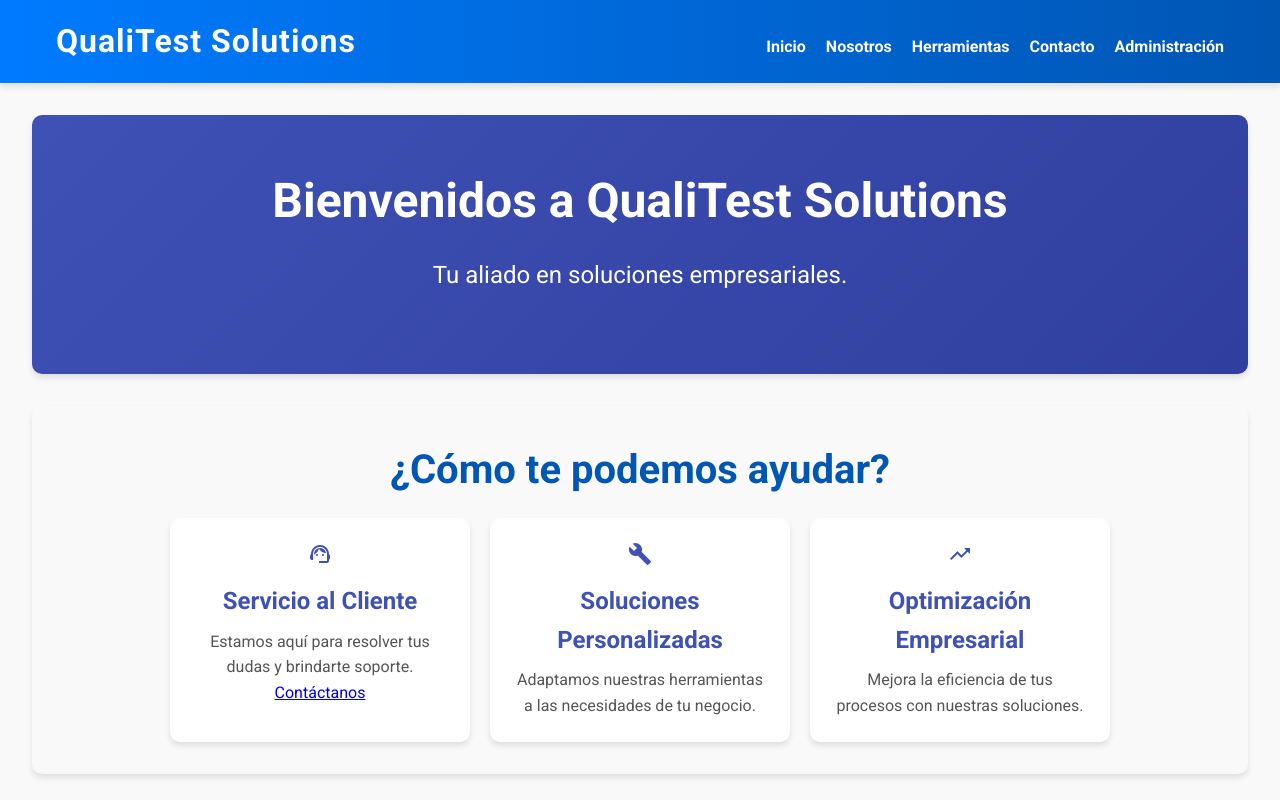
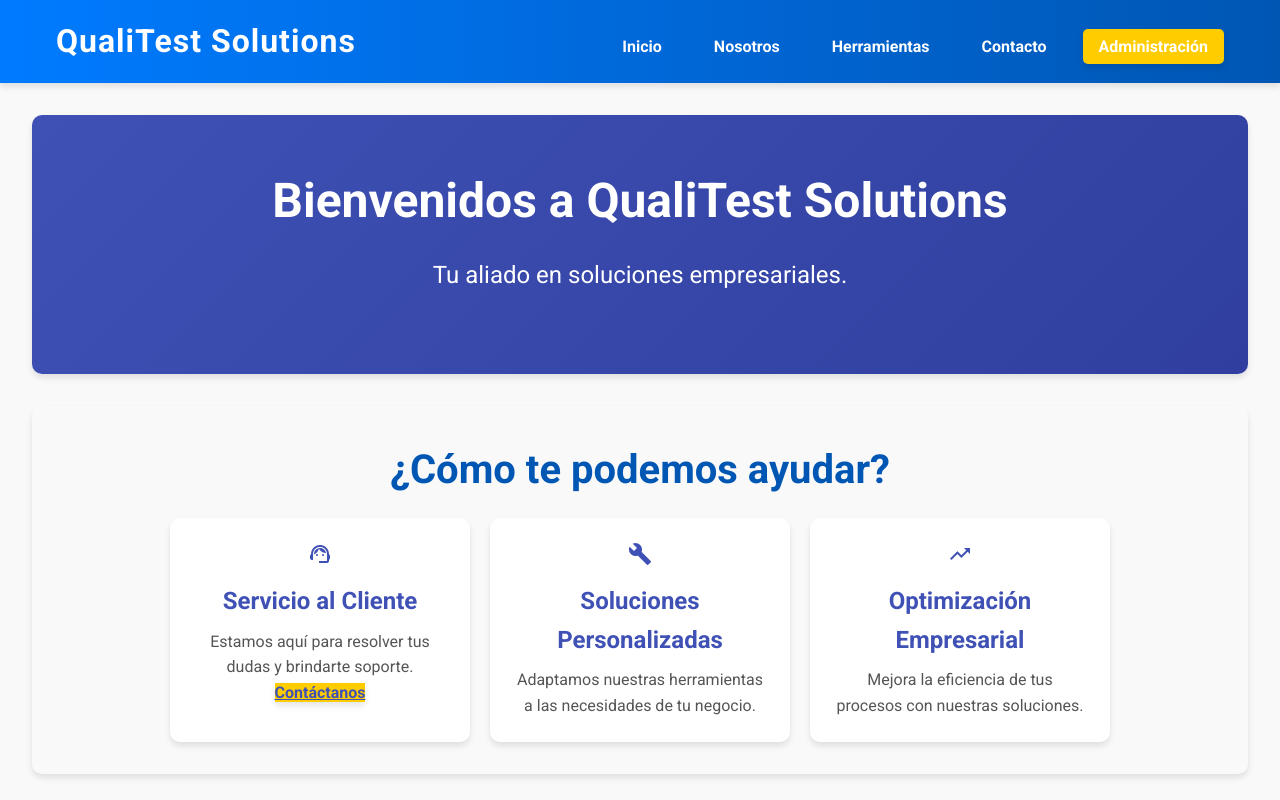
Before and after one commit to sergio129/webinformativo, a website: page index.html in a window 1280 px wide. Shown: the top 800 px of the page. Drawn offline with Linux system fonts and the light colour scheme; no server answers.

Commit message:
modificacion de videos

```diff
--- a/index.html
+++ b/index.html
@@ -16,11 +16,11 @@
             <div class="logo">QualiTest Solutions</div>
             <nav>
                 <ul class="mui-nav">
-                    <li><a href="index.html">Inicio</a></li>
-                    <li><a href="nosotros.html">Nosotros</a></li>
-                    <li><a href="herramientas.html">Herramientas</a></li>
-                    <li><a href="contacto.html">Contacto</a></li>
-                    <li><a href="login.html">Administración</a></li>
+                    <li><a href="index.html" class="mui-btn mui-btn--flat">Inicio</a></li>
+                    <li><a href="nosotros.html" class="mui-btn mui-btn--flat">Nosotros</a></li>
+                    <li><a href="herramientas.html" class="mui-btn mui-btn--flat">Herramientas</a></li>
+                    <li><a href="contacto.html" class="mui-btn mui-btn--flat">Contacto</a></li>
+                    <li><a href="login.html" class="mui-btn mui-btn--raised mui-btn--primary">Administración</a></li>
                 </ul>
             </nav>
         </div>
--- a/styles.css
+++ b/styles.css
@@ -71,6 +71,12 @@ header nav ul li a:hover {
     align-items: center;
 }
 
+.logo {
+    font-size: 1.8rem;
+    font-weight: bold;
+    color: #fff;
+}
+
 .mui-nav {
     list-style: none;
     display: flex;
@@ -78,15 +84,45 @@ header nav ul li a:hover {
 }
 
 .mui-nav li a {
-    color: #fff;
     text-decoration: none;
     font-size: 1rem;
     font-weight: bold;
-    transition: color 0.3s ease;
+    color: #fff;
+    transition: background-color 0.3s ease, transform 0.2s ease;
+    padding: 0.5rem 1rem;
+    border-radius: 5px;
 }
 
 .mui-nav li a:hover {
-    color: #ffcc00;
+    background-color: rgba(255, 255, 255, 0.2);
+    transform: scale(1.05);
+}
+
+.mui-btn--flat {
+    background: none;
+    border: none;
+    color: inherit;
+    cursor: pointer;
+}
+
+.mui-btn--raised {
+    background-color: #ffcc00;
+    color: #3f51b5;
+    box-shadow: 0 4px 6px rgba(0, 0, 0, 0.1);
+    border: none;
+    cursor: pointer;
+    transition: background-color 0.3s ease, transform 0.2s ease;
+}
+
+.mui-btn--raised:hover {
+    background-color: #ffd633;
+    transform: scale(1.05);
+}
+
+.mui-btn--primary {
+    background-color: #ffcc00;
+    color: #3f51b5;
+    font-weight: bold;
 }
 
 /* Main Content */
```
